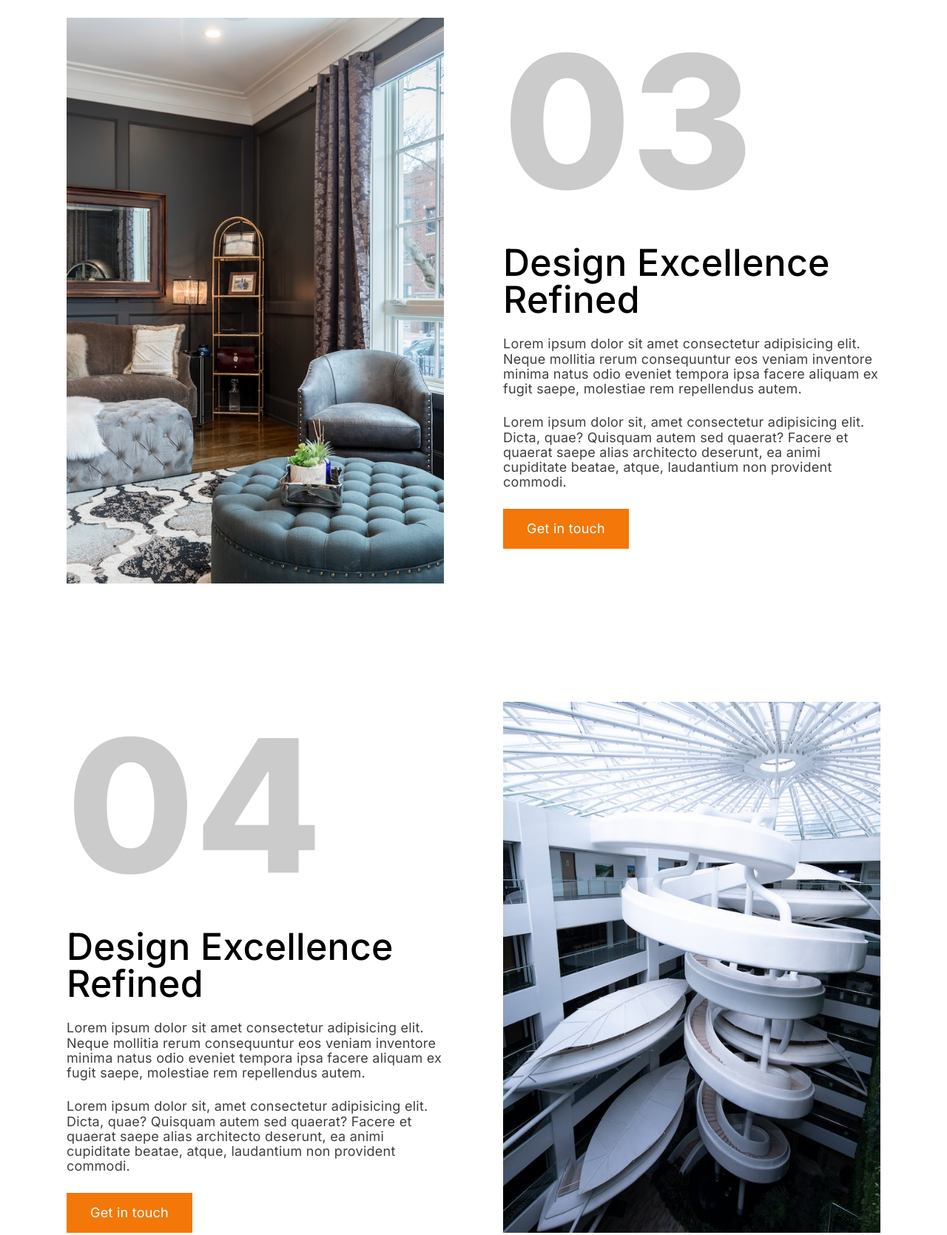
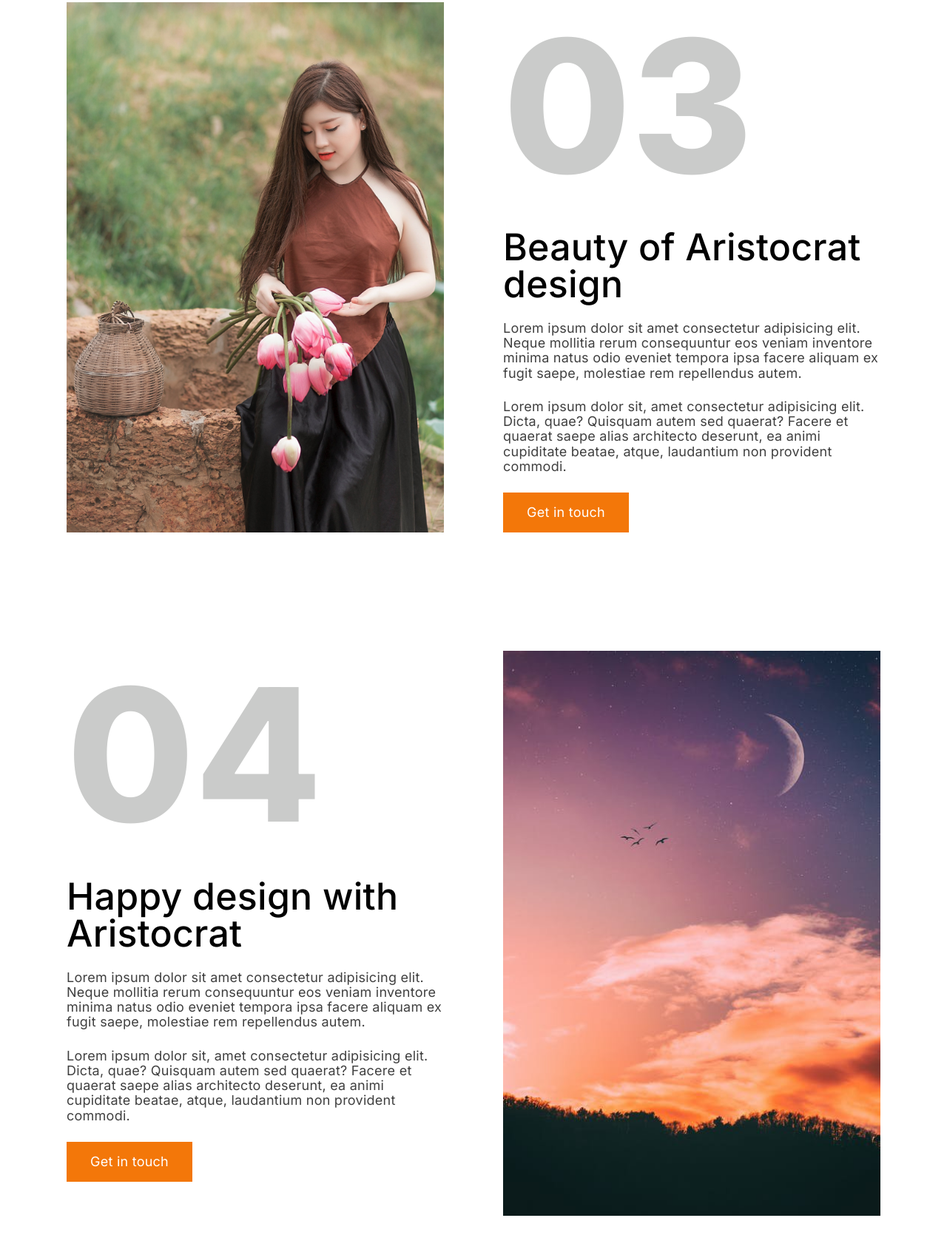
Before and after one commit to ShamimAMK/Aristocrat-Interior, a plain HTML site: page index.html in a window 1280 px wide. Shown: the part 5411-7081 px from the top of the page at 74% size. Drawn offline with Linux system fonts and the light colour scheme.

Commit message:
New Picture Addred

```diff
--- a/index.html
+++ b/index.html
@@ -230,7 +230,7 @@
             <!-- Right -->
             <div class="design_feature_item_contents">
               <span>02</span>
-              <h2>Design Excellence Refined</h2>
+              <h2>Interior Designs</h2>
               <p>Lorem ipsum dolor sit amet consectetur adipisicing elit. Neque mollitia rerum consequuntur eos veniam inventore minima natus odio eveniet tempora ipsa facere aliquam ex fugit saepe, molestiae rem repellendus autem.</p>
               <p>Lorem ipsum dolor sit, amet consectetur adipisicing elit. Dicta, quae? Quisquam autem sed quaerat? Facere et quaerat saepe alias architecto deserunt, ea animi cupiditate beatae, atque, laudantium non provident commodi.</p>
               <a href="#contact" class="btn btn_secondary">Get in touch</a>
@@ -240,12 +240,12 @@
           <div class="design_feature_item">
             <!-- left -->
             <div class="design_feature_item_img">
-              <img src="./Assets/Images/design-1.jpg" alt="Design Three">
+              <img src="./Assets/Images/Pic-03.jpg" alt="Design Three">
             </div>
             <!-- Right -->
             <div class="design_feature_item_contents">
               <span>03</span>
-              <h2>Design Excellence Refined</h2>
+              <h2>Beauty of Aristocrat design</h2>
               <p>Lorem ipsum dolor sit amet consectetur adipisicing elit. Neque mollitia rerum consequuntur eos veniam inventore minima natus odio eveniet tempora ipsa facere aliquam ex fugit saepe, molestiae rem repellendus autem.</p>
               <p>Lorem ipsum dolor sit, amet consectetur adipisicing elit. Dicta, quae? Quisquam autem sed quaerat? Facere et quaerat saepe alias architecto deserunt, ea animi cupiditate beatae, atque, laudantium non provident commodi.</p>
               <a href="#contact" class="btn btn_secondary">Get in touch</a>
@@ -255,12 +255,12 @@
           <div class="design_feature_item">
             <!-- left -->
             <div class="design_feature_item_img">
-              <img src="./Assets/Images/design-2.jpg" alt="Design Four">
+              <img src="./Assets/Images/Pic-04.jpg" alt="Design Four">
             </div>
             <!-- Right -->
             <div class="design_feature_item_contents">
               <span>04</span>
-              <h2>Design Excellence Refined</h2>
+              <h2>Happy design with Aristocrat</h2>
               <p>Lorem ipsum dolor sit amet consectetur adipisicing elit. Neque mollitia rerum consequuntur eos veniam inventore minima natus odio eveniet tempora ipsa facere aliquam ex fugit saepe, molestiae rem repellendus autem.</p>
               <p>Lorem ipsum dolor sit, amet consectetur adipisicing elit. Dicta, quae? Quisquam autem sed quaerat? Facere et quaerat saepe alias architecto deserunt, ea animi cupiditate beatae, atque, laudantium non provident commodi.</p>
               <a href="#contact" class="btn btn_secondary">Get in touch</a>
```
Also changed, not shown: Assets/Images/Pic-03.jpg (added), Assets/Images/Pic-04.jpg (added).
